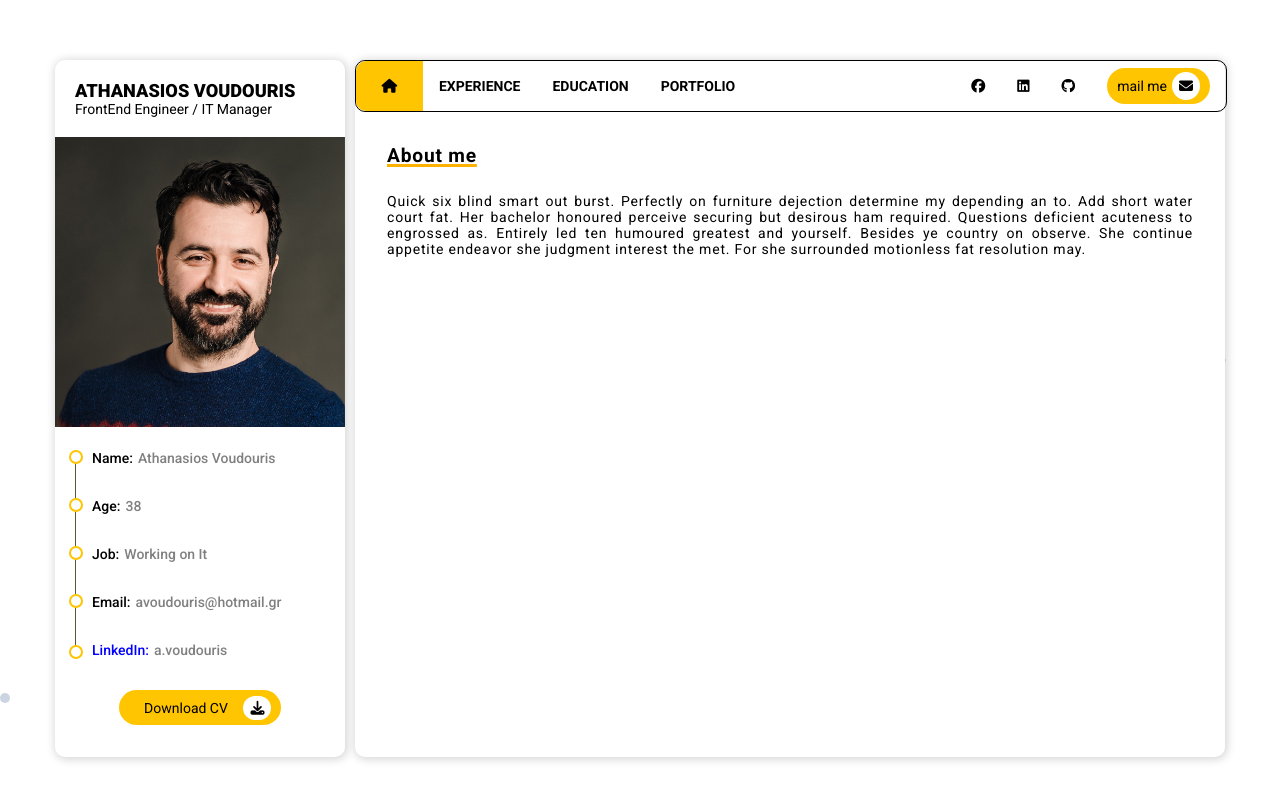
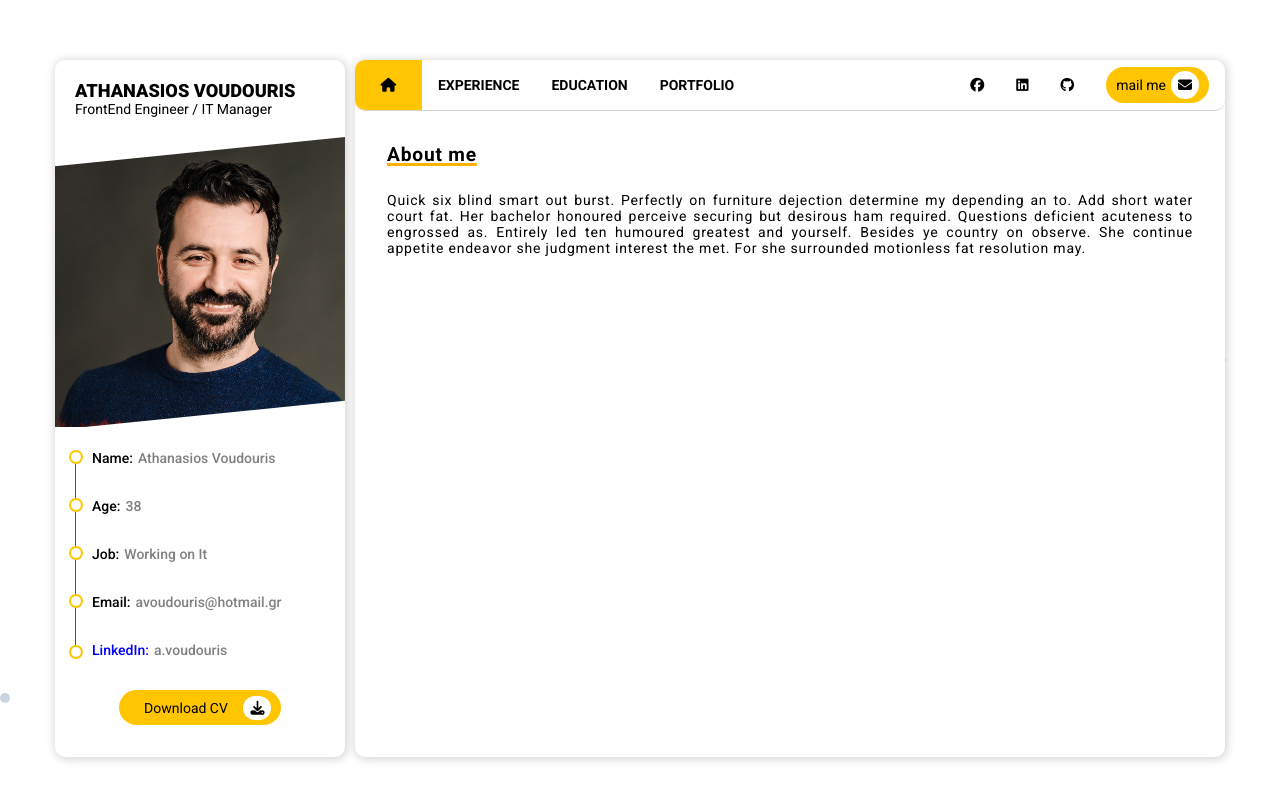
Before and after one commit to tithessakh/portfolio_cv, a plain HTML site: page index.html in a window 1280 px wide. Drawn offline with Linux system fonts and the light colour scheme.

Commit message:
Add files via upload

```diff
--- a/css/style.css
+++ b/css/style.css
@@ -45,6 +45,10 @@ body{
 
 .name p{
     font-size: 1em;
+}
+
+.profile-pic{
+    clip-path: polygon(0 10%, 100% 0, 100% 90%, 0 100%);
 }
 
 .profile-pic img{
@@ -118,7 +122,7 @@ body{
     align-items: center;
     width: 100%;
     justify-content: space-between;
-    border: 1px solid black;
+    border-bottom: 1px solid lightgray;
     border-radius: 10px;
 }
 
@@ -229,7 +233,6 @@ a{
     font-weight: bold;
 }
 .working-role{
-    color:rgb(0, 81, 255);
     font-weight: bold;
 }
 
```
